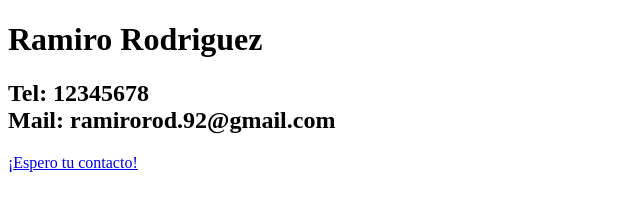
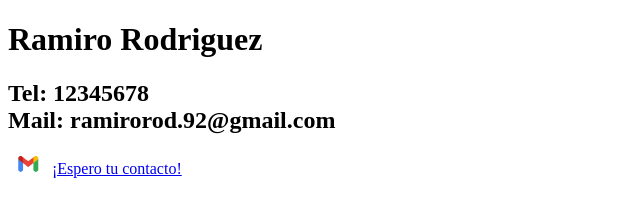
Before and after one commit to RamiroJulian/PracticasCAC, a plain HTML site: page index.html in a window 1280 px wide. Shown: the whole page, without its empty margins (0-640 px from the left). Drawn offline with Linux system fonts and the light colour scheme.

Commit message:
Agrego el logo de gmail

```diff
--- a/index.html
+++ b/index.html
@@ -8,6 +8,7 @@
 <body>
     <h1>Ramiro Rodriguez</h1>
     <h2>Tel: 12345678 <br> Mail: ramirorod.92@gmail.com</h2>
+    <img src="./logoGmail-1024x576.png" alt="imagen correo"width="40" height="20">
     <a href="mailto:ramirorod.92@gmail.com">¡Espero tu contacto!</a>
 </body>
 </html>
```
Also changed, not shown: logoGmail-1024x576.png (added).
